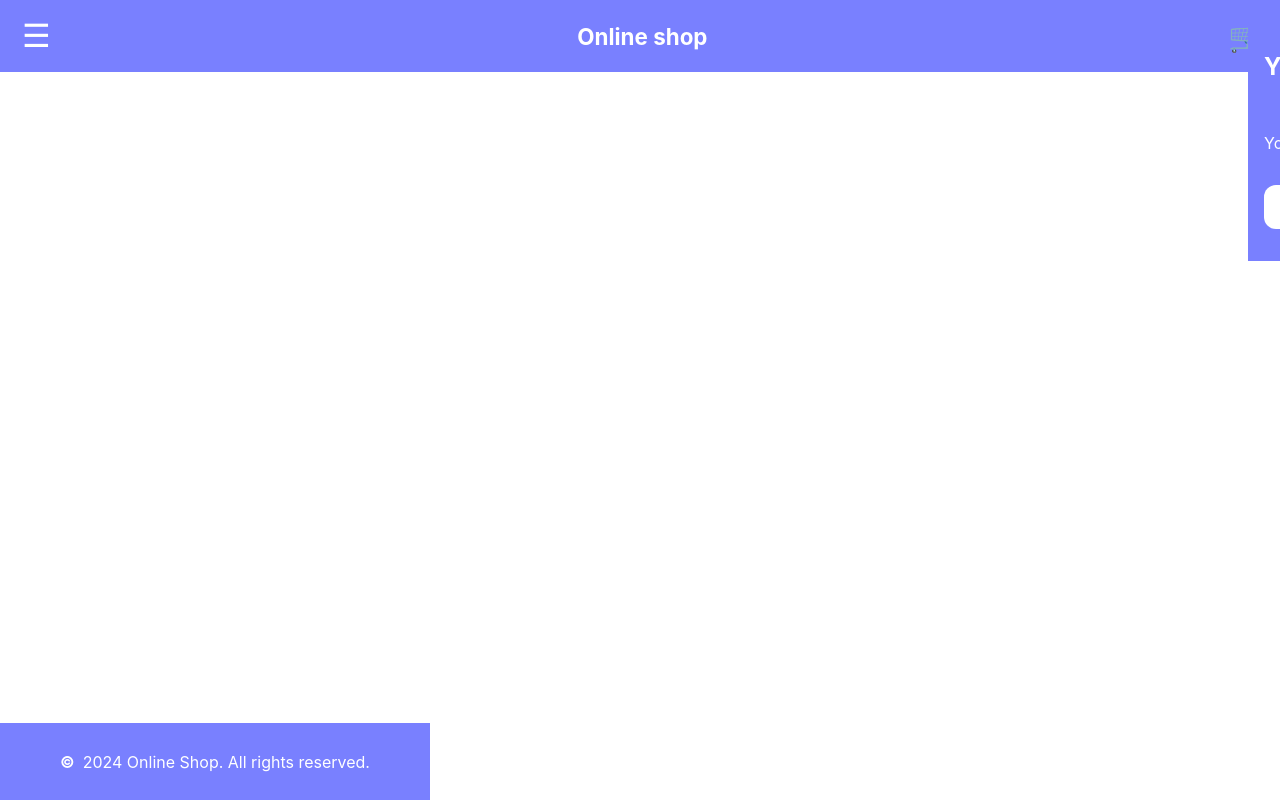
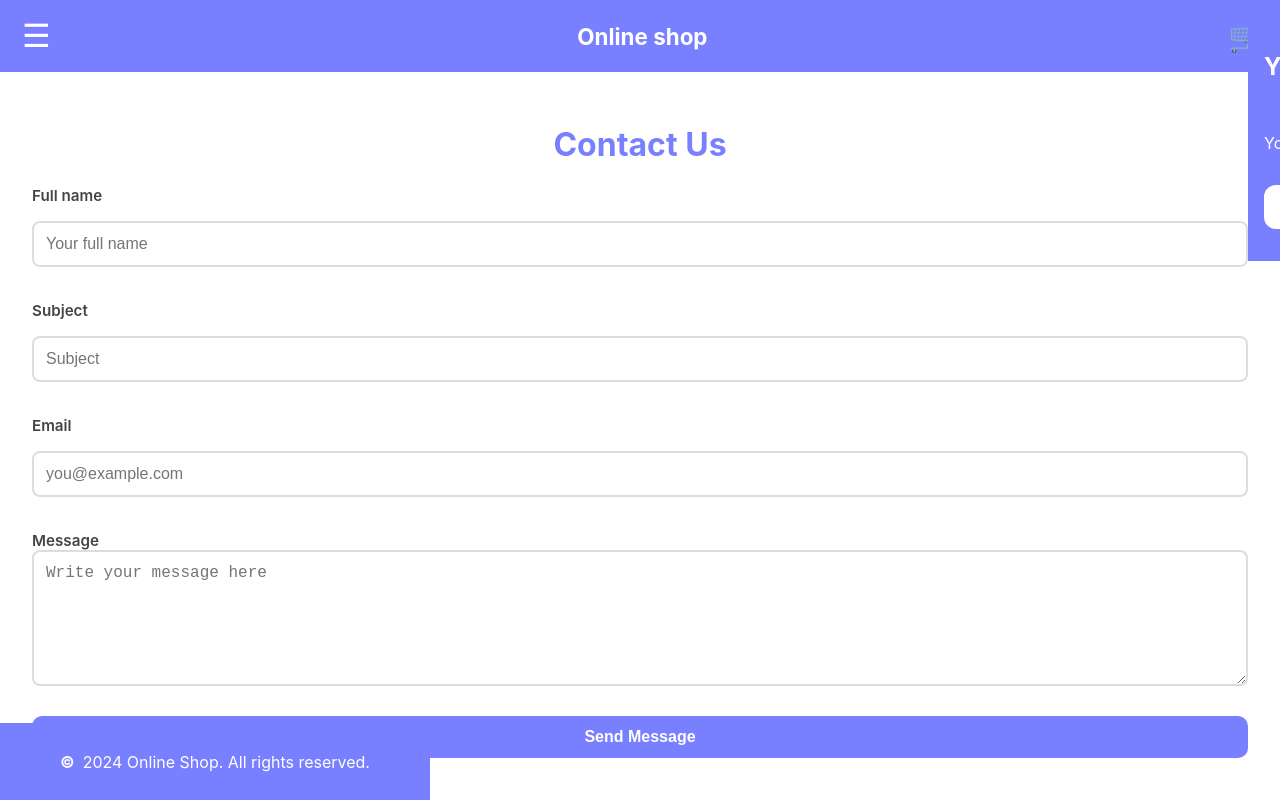
Before and after one commit to NoroffFEU/jsfw-2025-v1-victoria-jsframeworks, a React (Create React App) app: page /contact in a window 1280 px wide. Built offline with nearby package versions, Linux system fonts and the light colour scheme.

Commit message:
Added a contact page and contact components. Now the user can send in a message in a form field, as it also shows toast notifications if the user hasn't filled in everything, or a toast notification when the message is successfully sent. Also styled the page to look visually pleasing.

```diff
--- a/src/App.tsx
+++ b/src/App.tsx
@@ -7,6 +7,7 @@ import Products from "./components/Products/Products";
 import ProductPage from './components/IndividualProduct/IndividualProduct';
 import Checkout from './components/Checkout/Checkout';
 import Success from './components/Success/Success';
+import Contact from './components/Contact/Contact';
 import './index.css';
 
 function App() {
@@ -20,6 +21,7 @@ function App() {
                     <Route path="/products/:id" element={<ProductPage />} />
                     <Route path="/checkout" element={<Checkout />} />
                     <Route path="/success" element={<Success />} />
+                    <Route path="/contact" element={<Contact />} />
                 </Routes>
             </main>
             <Footer />
--- /dev/null
+++ b/src/components/Contact/Contact.css
@@ -0,0 +1,55 @@
+.contact-page {
+    padding: 2em;
+}
+
+.contact-page h1 {
+    text-align: center;
+    font-size: 2rem;
+    color: #7980FF;
+}
+
+.contact-form {
+    display: flex;
+    flex-direction: column;
+    gap: 18px;
+}
+
+.form-label {
+    font-weight: 600;
+    font-size: 0.95rem;
+    color: #444;
+}
+
+.form-input {
+    margin: 1em 0;
+}
+
+.form-input,
+.form-textarea {
+    width: 100%;
+    padding: 12px;
+    font-size: 1rem;
+    border: 2px solid #ddd;
+    border-radius: 8px;
+    box-sizing: border-box;
+}
+
+
+.form-input:focus,
+.form-textarea:focus {
+    border-color: #7980FF;
+    box-shadow: 0 0 0 3px rgba(121, 128, 255, 0.25);
+    outline: none;
+}
+
+.submit-btn {
+    background-color: #7980FF;
+    color: white;
+    padding: 12px 18px;
+    font-size: 1rem;
+    border: none;
+    border-radius: 10px;
+    cursor: pointer;
+    font-weight: bold;
+    margin-top: 8px;
+}
--- /dev/null
+++ b/src/components/Contact/Contact.tsx
@@ -0,0 +1,112 @@
+import React, { useState } from "react";
+import "./Contact.css";
+import { toast } from "react-hot-toast";
+
+interface FormState {
+    fullName: string;
+    subject: string;
+    email: string;
+    message: string;
+}
+
+export default function Contact() {
+    const [form, setForm] = useState<FormState>({ fullName: "", subject: "", email: "", message: "" });
+    const [loading, setLoading] = useState(false);
+
+    const handleChange = (e: React.ChangeEvent<HTMLInputElement | HTMLTextAreaElement>) => {
+        const { name, value } = e.target;
+        setForm((prev) => ({ ...prev, [name]: value }));
+    };
+
+    const validateEmail = (email: string) => /\S+@\S+\.\S+/.test(email);
+
+    const handleSubmit = async (e: React.FormEvent) => {
+        e.preventDefault();
+
+        if (!form.fullName.trim() || !form.subject.trim() || !form.email.trim() || !form.message.trim()) {
+            toast.error("Please fill out all fields");
+            return;
+        }
+
+        if (!validateEmail(form.email)) {
+            toast.error("Please enter a valid email address");
+            return;
+        }
+
+        setLoading(true);
+
+        try {
+            await new Promise(resolve => setTimeout(resolve, 1000));
+
+            toast.success("Message sent — thank you!");
+
+            setForm({ fullName: "", subject: "", email: "", message: "" });
+        } catch (error) {
+            toast.error("Something went wrong. Please try again.");
+        } finally {
+            setLoading(false);
+        }
+    };
+
+    return (
+        <div className="contact-page">
+            <h1>Contact Us</h1>
+
+            <form className="contact-form" onSubmit={handleSubmit} noValidate>
+                <label className="form-label">
+                    Full name
+                    <input
+                        name="fullName"
+                        value={form.fullName}
+                        onChange={handleChange}
+                        className="form-input"
+                        placeholder="Your full name"
+                        required
+                    />
+                </label>
+
+                <label className="form-label">
+                    Subject
+                    <input
+                        name="subject"
+                        value={form.subject}
+                        onChange={handleChange}
+                        className="form-input"
+                        placeholder="Subject"
+                        required
+                    />
+                </label>
+
+                <label className="form-label">
+                    Email
+                    <input
+                        name="email"
+                        type="email"
+                        value={form.email}
+                        onChange={handleChange}
+                        className="form-input"
+                        placeholder="you@example.com"
+                        required
+                    />
+                </label>
+
+                <label className="form-label">
+                    Message
+                    <textarea
+                        name="message"
+                        value={form.message}
+                        onChange={handleChange}
+                        className="form-textarea"
+                        placeholder="Write your message here"
+                        rows={6}
+                        required
+                    />
+                </label>
+
+                <button type="submit" className="submit-btn" disabled={loading}>
+                    {loading ? "Sending..." : "Send Message"}
+                </button>
+            </form>
+        </div>
+    );
+}
```
